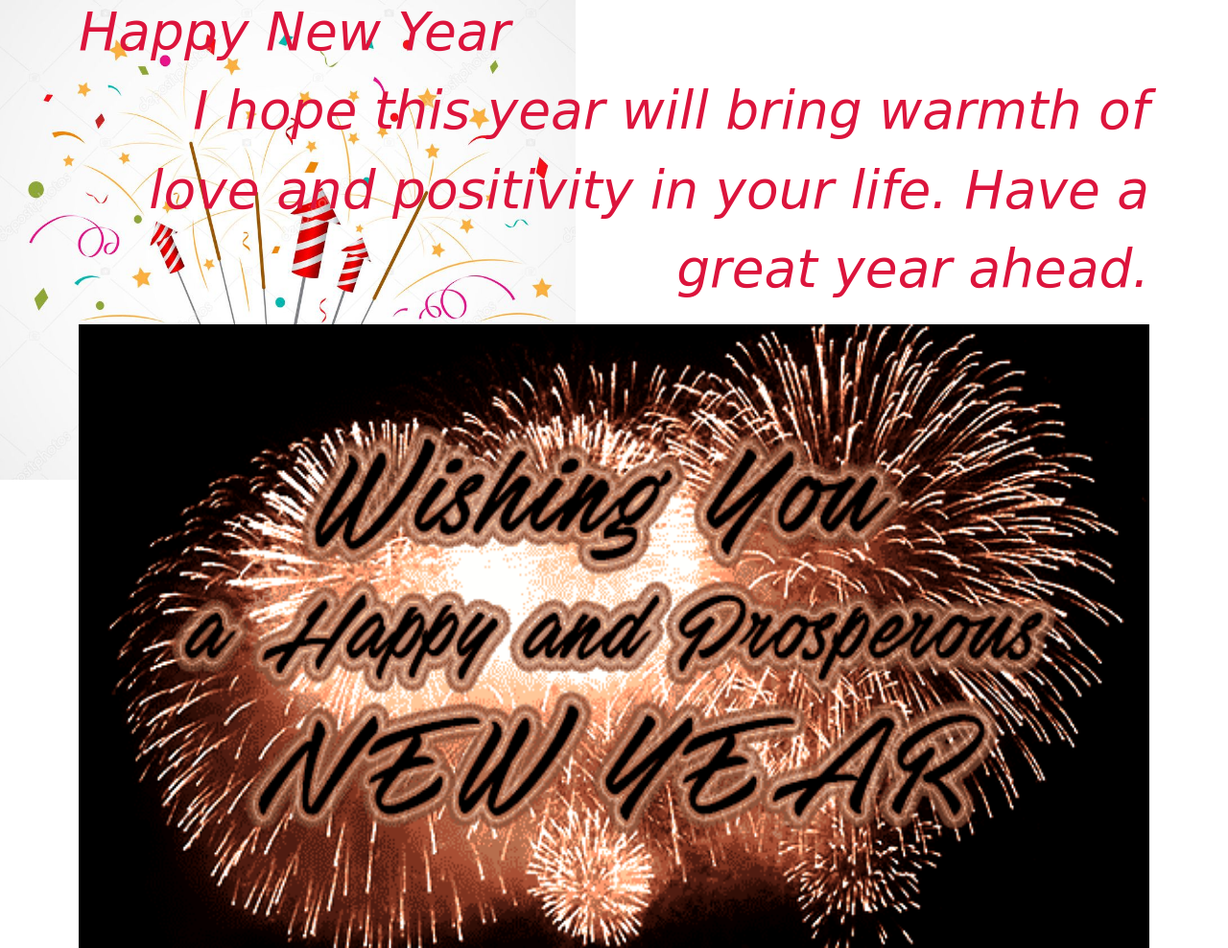
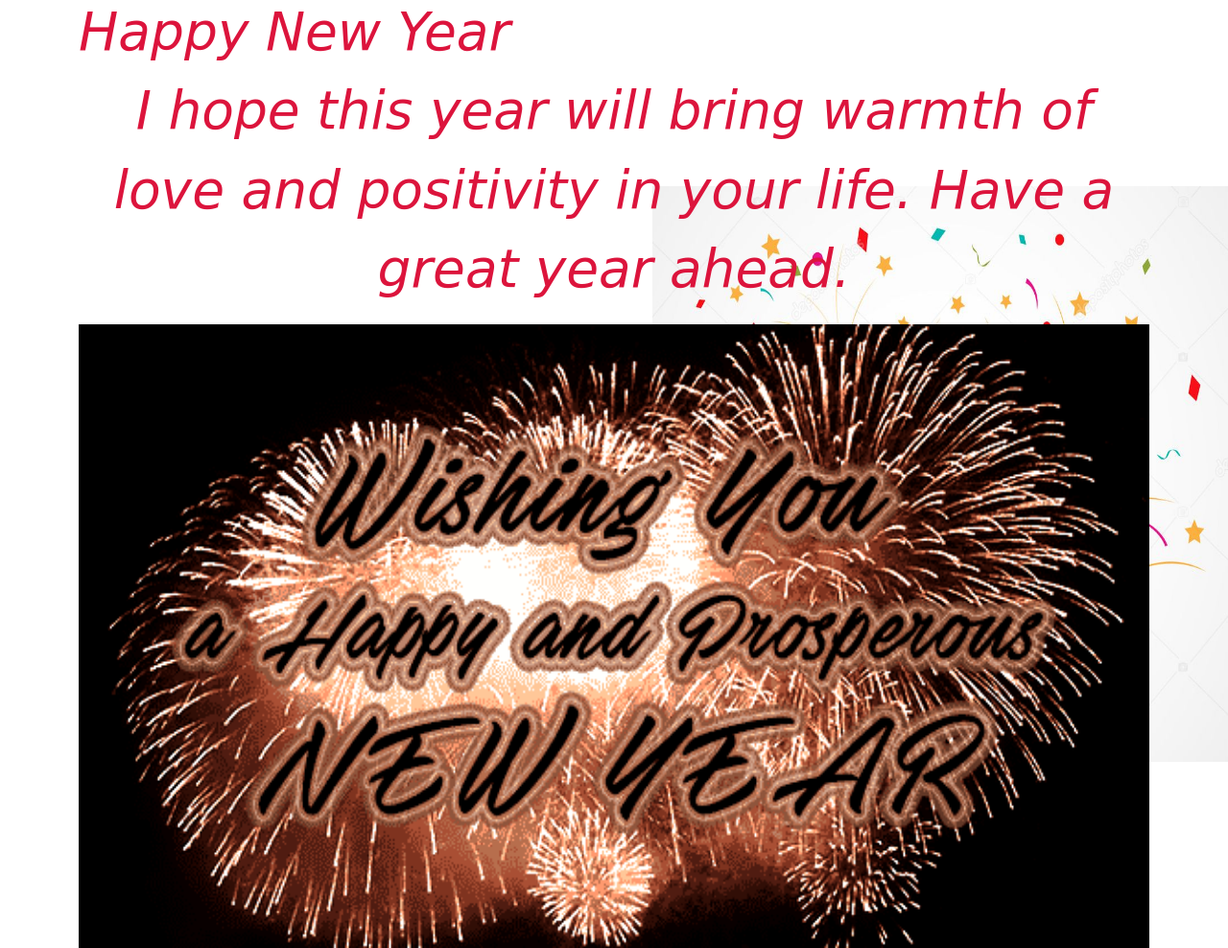
Before and after one commit to ashamary97/happy-new-year-website, a PHP site: page / in a window 1280 px wide. Shown: the whole page at 96% size. Run offline with PHP 8.4, Linux system fonts and the light colour scheme.

Commit message:
new year updates

```diff
--- a/style.css
+++ b/style.css
@@ -3,8 +3,8 @@
     background-image: url(../images/image3.jpg);
 
     background-repeat: no-repeat;
-    background-size: 600px 500px;
-
+    background-size: 600px 600px;
+    background-position: right;
 }
 
 .text{
@@ -12,7 +12,7 @@
     font-style: italic;
     font-size: 55px;
     font-family: URW Chancery L, cursive;
-    text-align: right ;
+    text-align: center ;
 }
 .heading{
         color: crimson;
```
